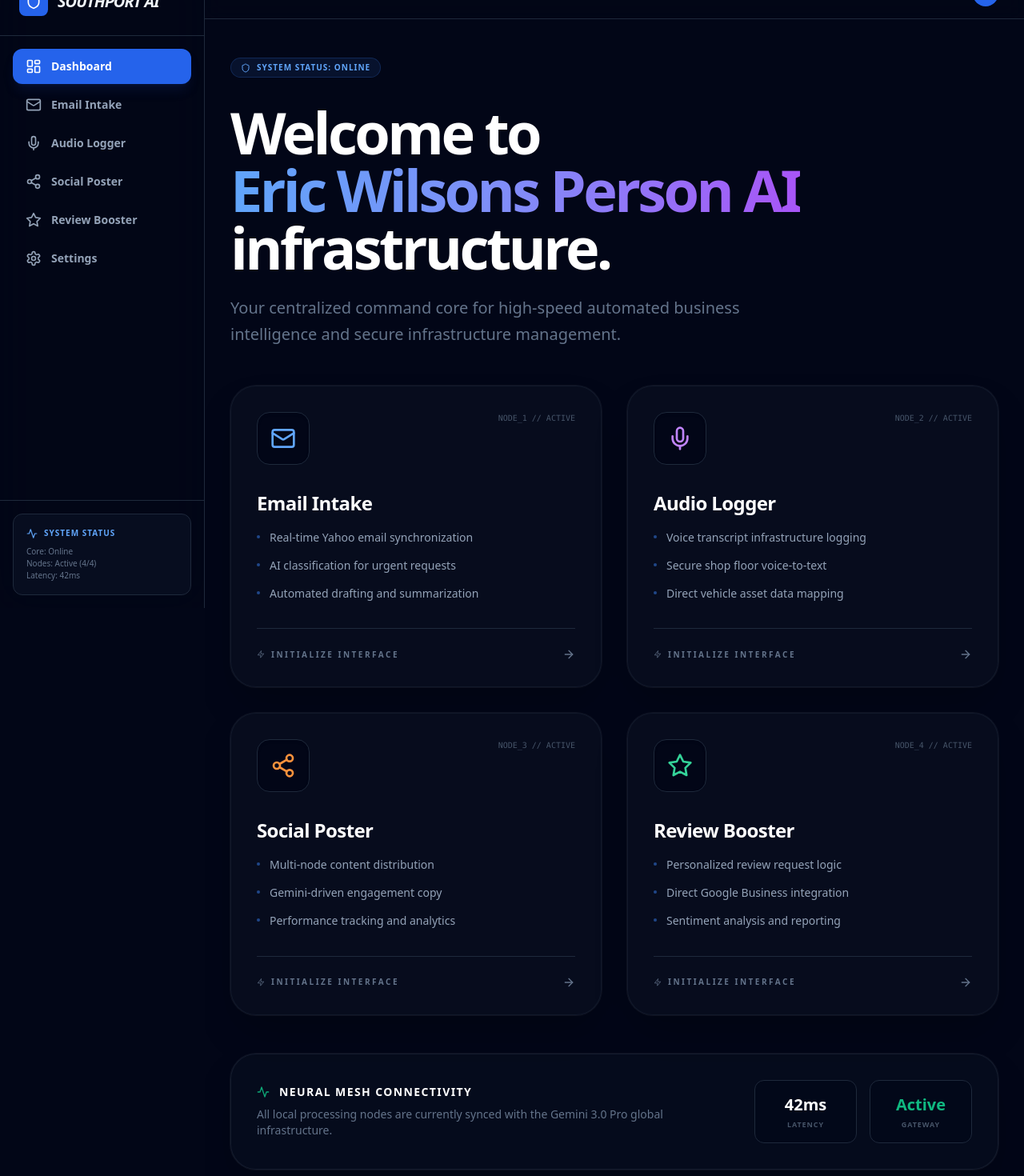
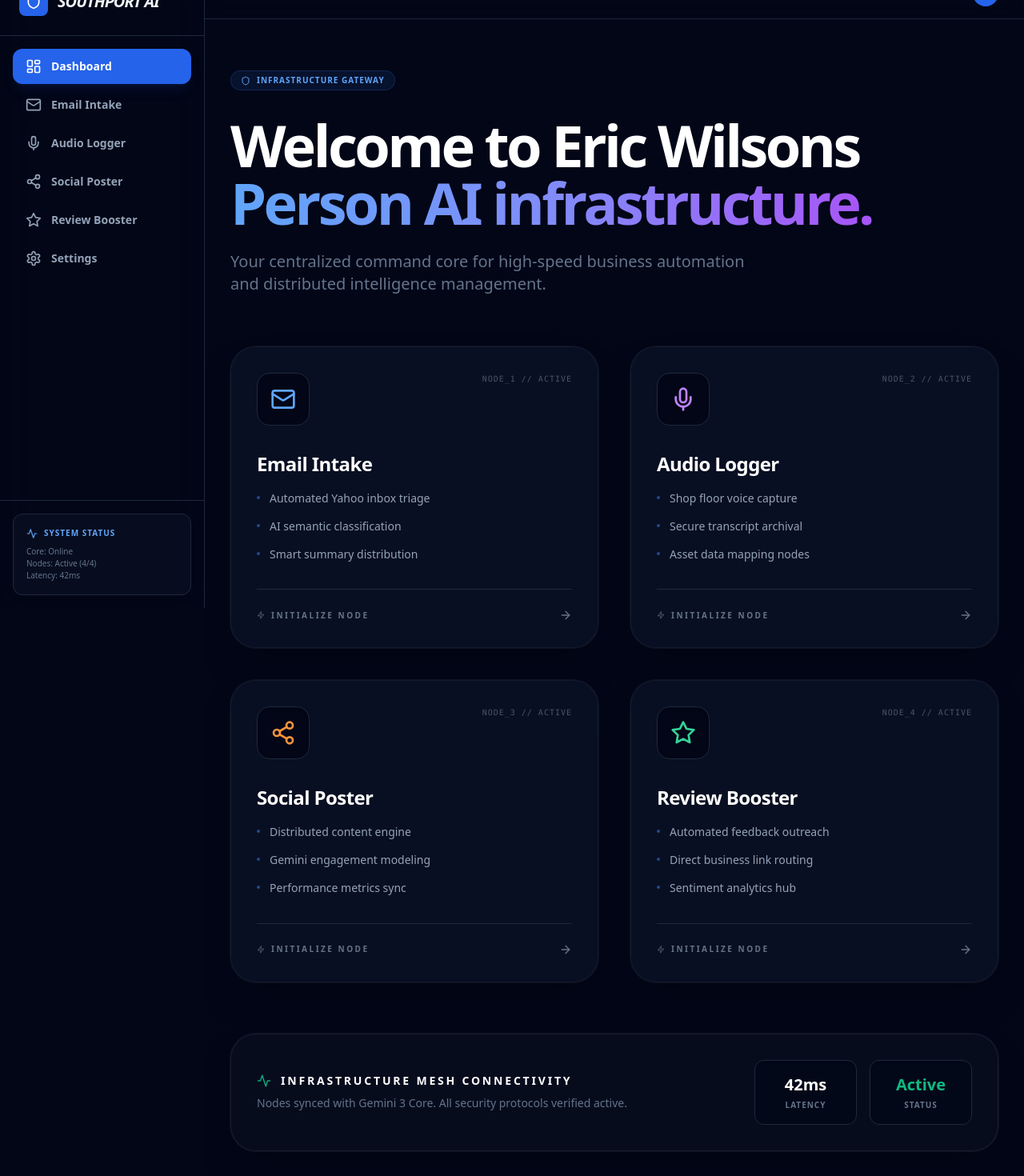
Before and after one commit to SouthportAI2/Wilson-Speed-, a React (Vite) app: page / in a window 1280 px wide. Shown: the part 40-1510 px from the top of the page at 80% size. Built offline with nearby package versions, Linux system fonts and the light colour scheme.

Commit message:
Update Dashboard.tsx

```diff
--- a/components/Dashboard.tsx
+++ b/components/Dashboard.tsx
@@ -1,6 +1,6 @@
 
 import React from 'react';
-import { Mail, Mic, Share2, Star, LucideIcon, ArrowRight, Zap, Shield, Activity, Globe } from 'lucide-react';
+import { Mail, Mic, Share2, Star, LucideIcon, ArrowRight, Zap, Shield, Activity } from 'lucide-react';
 import { ViewState } from '../types.ts';
 
 interface DashboardCardProps {
@@ -17,7 +17,7 @@ const DashboardCard: React.FC<DashboardCardProps> = ({ title, description, icon:
   return (
     <button
       onClick={onClick}
-      className={`group relative flex flex-col items-start text-left bg-slate-900/40 backdrop-blur-xl rounded-[2rem] p-8 border border-slate-800/50 shadow-2xl hover:border-blue-500/40 transition-all duration-700 hover:-translate-y-2 overflow-hidden w-full h-full ring-1 ring-white/5 animate-fade-in`}
+      className={`group relative flex flex-col items-start text-left bg-slate-900/60 backdrop-blur-xl rounded-[2rem] p-8 border border-slate-800/50 shadow-2xl hover:border-blue-500/50 transition-all duration-500 hover:-translate-y-2 overflow-hidden w-full h-full ring-1 ring-white/5 animate-fade-in`}
       style={{ animationDelay: `${index * 100}ms` }}
     >
       <div className={`absolute -top-12 -right-12 w-64 h-64 bg-gradient-to-br ${glow} opacity-0 group-hover:opacity-20 blur-[80px] transition-opacity duration-700 rounded-full`} />
@@ -26,7 +26,7 @@ const DashboardCard: React.FC<DashboardCardProps> = ({ title, description, icon:
         <div className={`p-4 rounded-2xl bg-slate-950 border border-slate-800 shadow-inner group-hover:scale-110 group-hover:rotate-3 transition-all duration-500 ${color}`}>
           <Icon size={32} />
         </div>
-        <div className="text-[10px] font-mono text-slate-600 group-hover:text-blue-500/50 transition-colors">
+        <div className="text-[10px] font-mono text-slate-600 group-hover:text-blue-500/50 transition-colors uppercase tracking-widest">
           NODE_{index + 1} // ACTIVE
         </div>
       </div>
@@ -36,8 +36,8 @@ const DashboardCard: React.FC<DashboardCardProps> = ({ title, description, icon:
       </h3>
 
       <ul className="space-y-3 mb-8 flex-1">
-        {description.map((item, index) => (
-          <li key={index} className="flex items-start text-sm text-slate-400 font-medium leading-relaxed">
+        {description.map((item, i) => (
+          <li key={i} className="flex items-start text-sm text-slate-400 font-medium leading-relaxed">
             <span className="mr-3 mt-2 w-1 h-1 rounded-full flex-shrink-0 bg-blue-500/50 group-hover:bg-blue-400 transition-colors duration-500" />
             <span>{item}</span>
           </li>
@@ -47,7 +47,7 @@ const DashboardCard: React.FC<DashboardCardProps> = ({ title, description, icon:
       <div className="mt-auto w-full pt-6 border-t border-slate-800 flex justify-between items-center text-[10px] font-black uppercase tracking-[0.25em] text-slate-500 group-hover:text-blue-400 transition-all duration-300">
         <span className="flex items-center gap-2">
           <Zap size={10} className="animate-pulse" />
-          Initialize Interface
+          Initialize Node
         </span>
         <ArrowRight size={16} className="group-hover:translate-x-2 transition-transform duration-300" />
       </div>
@@ -68,9 +68,9 @@ const Dashboard: React.FC<DashboardProps> = ({ onNavigate }) => {
       color: 'text-blue-400',
       glow: 'from-blue-600 to-cyan-400',
       description: [
-        'Real-time Yahoo email synchronization',
-        'AI classification for urgent requests',
-        'Automated drafting and summarization'
+        'Automated Yahoo inbox triage',
+        'AI semantic classification',
+        'Smart summary distribution'
       ]
     },
     {
@@ -80,9 +80,9 @@ const Dashboard: React.FC<DashboardProps> = ({ onNavigate }) => {
       color: 'text-purple-400',
       glow: 'from-purple-600 to-pink-400',
       description: [
-        'Voice transcript infrastructure logging',
-        'Secure shop floor voice-to-text',
-        'Direct vehicle asset data mapping'
+        'Shop floor voice capture',
+        'Secure transcript archival',
+        'Asset data mapping nodes'
       ]
     },
     {
@@ -92,9 +92,9 @@ const Dashboard: React.FC<DashboardProps> = ({ onNavigate }) => {
       color: 'text-orange-400',
       glow: 'from-orange-600 to-yellow-400',
       description: [
-        'Multi-node content distribution',
-        'Gemini-driven engagement copy',
-        'Performance tracking and analytics'
+        'Distributed content engine',
+        'Gemini engagement modeling',
+        'Performance metrics sync'
       ]
     },
     {
@@ -104,32 +104,31 @@ const Dashboard: React.FC<DashboardProps> = ({ onNavigate }) => {
       color: 'text-emerald-400',
       glow: 'from-emerald-600 to-teal-400',
       description: [
-        'Personalized review request logic',
-        'Direct Google Business integration',
-        'Sentiment analysis and reporting'
+        'Automated feedback outreach',
+        'Direct business link routing',
+        'Sentiment analytics hub'
       ]
     }
   ];
 
   return (
-    <div className="space-y-12 py-4 max-w-6xl mx-auto">
+    <div className="space-y-16 py-8 max-w-6xl mx-auto px-4 md:px-0">
       <header className="space-y-6">
         <div className="inline-flex items-center gap-2 px-3 py-1 rounded-full bg-blue-500/10 border border-blue-500/20 text-blue-400 text-[10px] font-black uppercase tracking-widest mb-2 animate-fade-in">
-          <Shield size={12} /> System Status: Online
+          <Shield size={12} /> Infrastructure Gateway
         </div>
-        <h1 className="text-5xl lg:text-7xl font-black text-white tracking-tighter leading-none animate-fade-in">
-          Welcome to <br />
+        <h1 className="text-4xl md:text-6xl lg:text-7xl font-black text-white tracking-tighter leading-tight animate-fade-in">
+          Welcome to Eric Wilsons <br />
           <span className="text-transparent bg-clip-text bg-gradient-to-r from-blue-400 via-indigo-400 to-purple-500">
-            Eric Wilsons Person AI
-          </span> <br />
-          infrastructure.
+            Person AI infrastructure.
+          </span>
         </h1>
-        <p className="text-slate-500 text-xl font-medium max-w-2xl leading-relaxed animate-fade-in" style={{ animationDelay: '100ms' }}>
-          Your centralized command core for high-speed automated business intelligence and secure infrastructure management.
+        <p className="text-slate-500 text-lg md:text-xl font-medium max-w-2xl leading-relaxed animate-fade-in" style={{ animationDelay: '100ms' }}>
+          Your centralized command core for high-speed business automation and distributed intelligence management.
         </p>
       </header>
 
-      <div className="grid grid-cols-1 md:grid-cols-2 gap-8">
+      <div className="grid grid-cols-1 md:grid-cols-2 gap-8 lg:gap-10">
         {cards.map((card, idx) => (
           <DashboardCard
             key={card.id}
@@ -144,22 +143,22 @@ const Dashboard: React.FC<DashboardProps> = ({ onNavigate }) => {
         ))}
       </div>
 
-      <footer className="bg-slate-900/30 border border-slate-800/60 rounded-[2rem] p-8 flex flex-col md:flex-row items-center gap-8 shadow-2xl backdrop-blur-md ring-1 ring-white/5 animate-fade-in" style={{ animationDelay: '500ms' }}>
+      <footer className="bg-slate-900/40 border border-slate-800/60 rounded-[2rem] p-8 flex flex-col md:flex-row items-center gap-8 shadow-2xl backdrop-blur-md ring-1 ring-white/5 animate-fade-in" style={{ animationDelay: '500ms' }}>
         <div className="flex-1">
           <div className="flex items-center gap-3 mb-2">
-            <Activity size={16} className="text-emerald-500 animate-pulse" />
-            <h4 className="text-sm font-black text-white uppercase tracking-widest">Neural Mesh Connectivity</h4>
+            <Activity size={18} className="text-emerald-500 animate-pulse" />
+            <h4 className="text-sm font-black text-white uppercase tracking-[0.2em]">Infrastructure Mesh Connectivity</h4>
           </div>
-          <p className="text-slate-500 text-sm font-medium">All local processing nodes are currently synced with the Gemini 3.0 Pro global infrastructure.</p>
+          <p className="text-slate-500 text-sm font-medium">Nodes synced with Gemini 3 Core. All security protocols verified active.</p>
         </div>
         <div className="flex gap-4 shrink-0 w-full md:w-auto">
-          <div className="flex-1 md:w-32 text-center p-4 bg-slate-950/40 rounded-xl border border-slate-800">
+          <div className="flex-1 md:w-32 text-center p-4 bg-slate-950/60 rounded-xl border border-slate-800 shadow-inner">
             <div className="text-xl font-black text-white">42ms</div>
-            <div className="text-[9px] text-slate-600 uppercase tracking-widest font-bold mt-1">Latency</div>
+            <div className="text-[10px] text-slate-500 uppercase tracking-widest font-bold mt-1">Latency</div>
           </div>
-          <div className="flex-1 md:w-32 text-center p-4 bg-slate-950/40 rounded-xl border border-slate-800">
+          <div className="flex-1 md:w-32 text-center p-4 bg-slate-950/60 rounded-xl border border-slate-800 shadow-inner">
             <div className="text-xl font-black text-emerald-500">Active</div>
-            <div className="text-[9px] text-slate-600 uppercase tracking-widest font-bold mt-1">Gateway</div>
+            <div className="text-[10px] text-slate-500 uppercase tracking-widest font-bold mt-1">Status</div>
           </div>
         </div>
       </footer>
```
